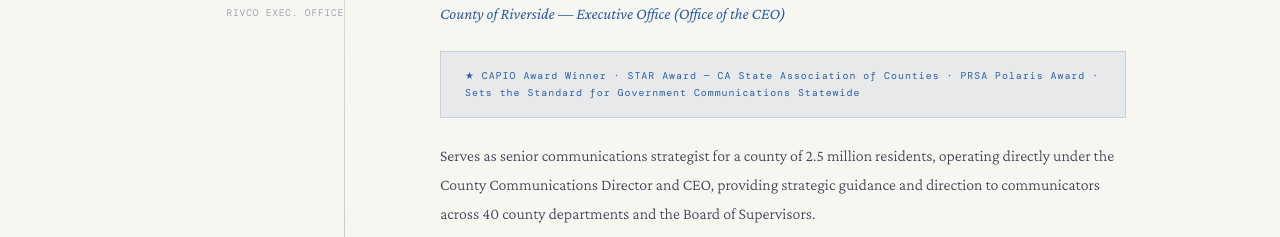
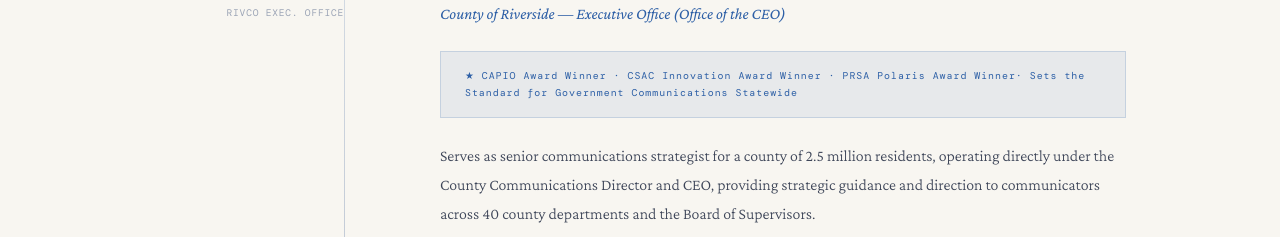
Before and after one commit to tribebeta/ariannemurphy, a plain HTML site: page experience.html in a window 1280 px wide. Shown: the part 563-800 px from the top of the page. Drawn offline with nearby package versions, Linux system fonts and the light colour scheme; a web font is replaced by a local one.

Commit message:
Update experience.html

```diff
--- a/experience.html
+++ b/experience.html
@@ -70,7 +70,7 @@
       <div class="timeline-content">
         <h2 class="job-title">Senior Public Information Specialist</h2>
         <span class="job-org">County of Riverside — Executive Office (Office of the CEO)</span>
-        <div class="awards-bar">★ CAPIO Award Winner · STAR Award — CA State Association of Counties · PRSA Polaris Award · Sets the Standard for Government Communications Statewide</div>
+        <div class="awards-bar">★ CAPIO Award Winner · CSAC Innovation Award Winner · PRSA Polaris Award Winner· Sets the Standard for Government Communications Statewide</div>
         <p class="job-desc">Serves as senior communications strategist for a county of 2.5 million residents, operating directly under the County Communications Director and CEO, providing strategic guidance and direction to communicators across 40 county departments and the Board of Supervisors.</p>
         <div class="job-highlights">
           <div class="highlight">Invented and architected the RivCoONE internal communications strategy from the ground up — a countywide culture change initiative for 23,000 employees. Trained all 12 cross-departmental communications professionals and serves as sole decision-maker for the program</div>
```
